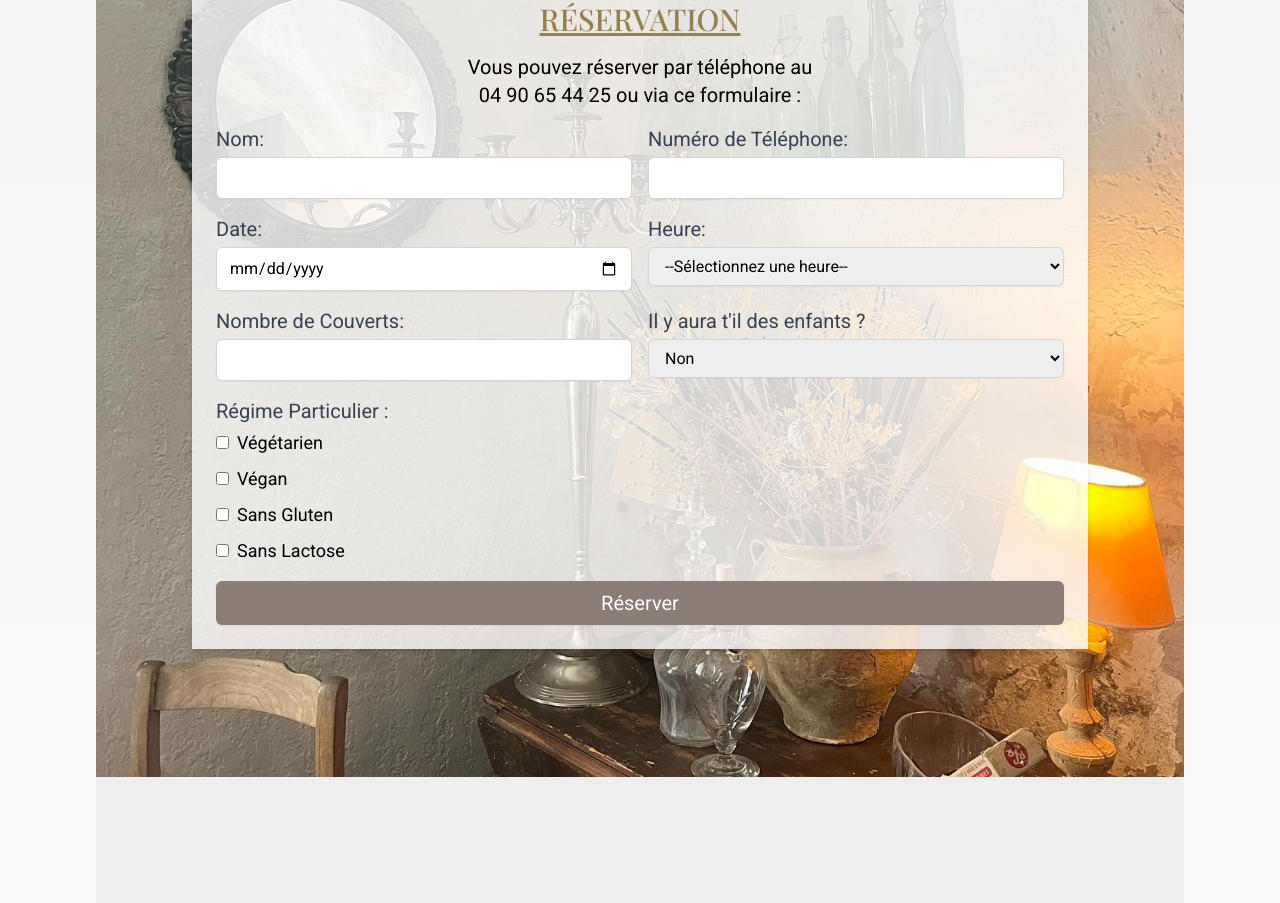
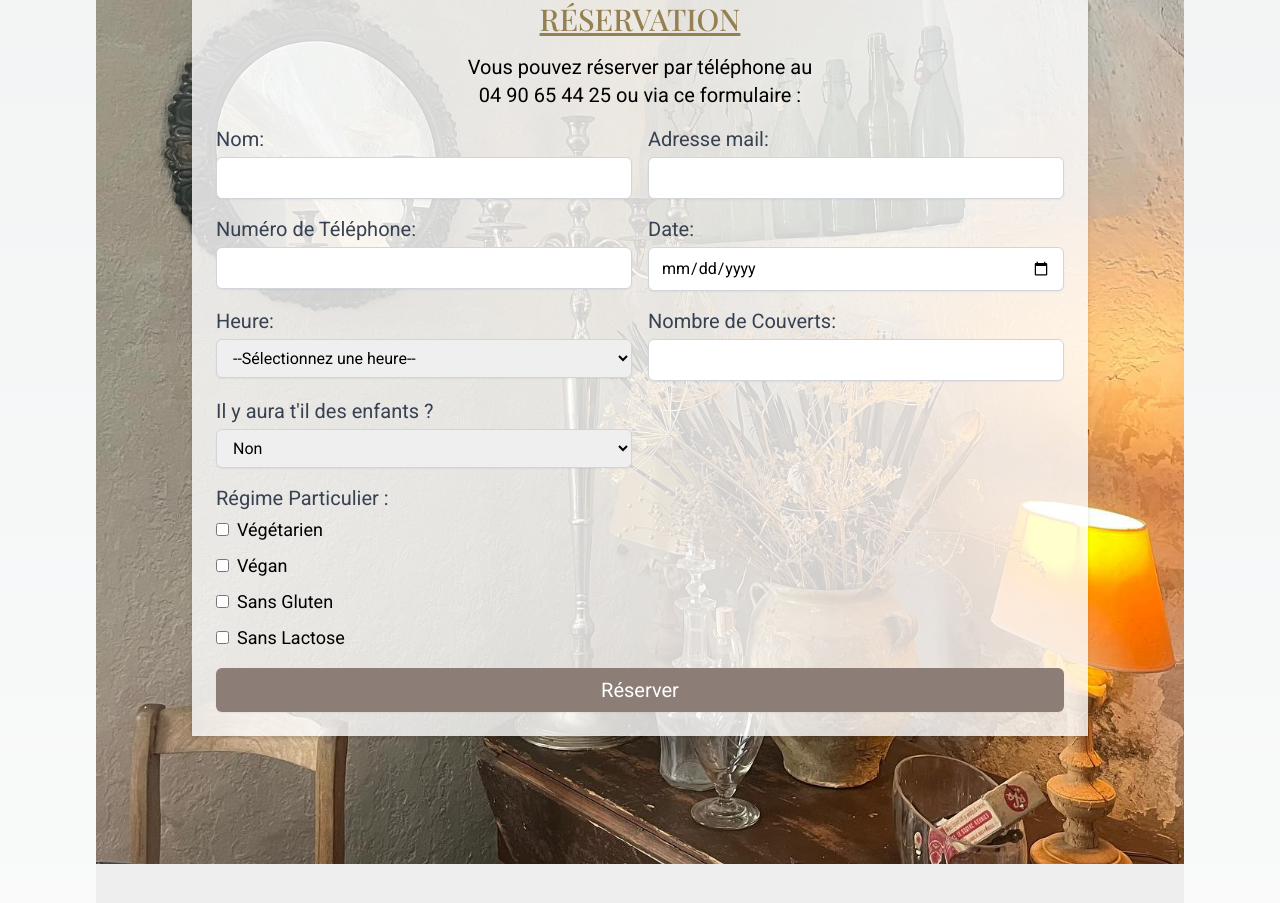
Before and after one commit to zaitsev69/acacia, a Next.js app: page / in a window 1280 px wide. Shown: the part 4180-5083 px from the top of the page. Built offline with nearby package versions, Linux system fonts and the light colour scheme; no server answers.

Commit message:
added email in form + fix text color

```diff
--- a/components/booking.jsx
+++ b/components/booking.jsx
@@ -81,6 +81,17 @@ const Booking = () => {
                 type="text"
                 id="name"
                 name="name"
+                required
+                className="mt-1 text-black block w-full px-3 py-2 border border-gray-300 rounded-md shadow-sm focus:outline-none focus:ring-indigo-500 focus:border-indigo-500 sm:text-sm lg:text-base"
+                onChange={handleChange}
+              />
+            </div>
+            <div>
+              <label htmlFor="email" className="block text-base font-medium text-gray-700 lg:text-xl">Adresse mail:</label>
+              <input
+                type="email"
+                id="email"
+                name="email"
                 required
                 className="mt-1 text-black block w-full px-3 py-2 border border-gray-300 rounded-md shadow-sm focus:outline-none focus:ring-indigo-500 focus:border-indigo-500 sm:text-sm lg:text-base"
                 onChange={handleChange}
--- a/components/hero.jsx
+++ b/components/hero.jsx
@@ -48,7 +48,7 @@ const Hero = ({ }) => {
             Dans un lieu unique, niché dans un petit village des Dentelles de Montmirail, la cheffe Joanna vous invite à découvrir sa passion pour l&apos;art culinaire, une cuisine avec des influences asiatiques et méditerranéennes.
           </p>
           <div className="h-0.5 mx-10  bg-gold"></div>
-          <p className=" text-base lg:text-xl lg:text-left lg:w-4/6 lg:mt-4 lg:block p-4">
+          <p className=" text-base text-black lg:text-xl lg:text-left lg:w-4/6 lg:mt-4 lg:block p-4">
             L&apos;Acacia en Provence vous propose un menu dégustation en 4 plats avec accords mets et vin.
             Du mercredi au samedi, il est également possible de venir au Petit Acacia pour boissons, vin, et des grignotages simples, nous proposont également un petit menu à 25 euros.
             Notre menu étant essentiellement végétale, des menus végétarien ou végan peuvent être possible. Nous pouvons également répondre à la plupart des régimes alimentaires et des allergies, mais seulement si vous nous en informez à l&apos;avance.
@@ -59,7 +59,7 @@ const Hero = ({ }) => {
       <div className="lg:flex flex-row lg:mx-24  items-center lg:mt-48 lg:bg-[url('/quote.png')] bg-no-repeat bg-right-top">
         <Image src="/rocque.JPEG" alt="Plate of Food" layout="responsive" width={250} height={250} className="rounded-lg lg:flex max-w-md hidden" />
         <div className="h-0.5 mx-10   bg-gold"></div>
-        <p className=" text-base lg:text-xl lg:w-4/6 lg:ml-4 lg:text-right p-4">
+        <p className=" text-base text-black lg:text-xl lg:w-4/6 lg:ml-4 lg:text-right p-4">
           Pour des groupes de plus de 10 personnes nous aimons organiser des dîners privés, avec le restaurant rien que pour vous n&apos;importe quel jour.
           Comme beaucoup d&apos;entre vous le savent, nous utilisons des produits locaux (biologiques) et des vins locaux.
           Nous avons hâte de vous voir ❤️ <br></br>
--- a/package.json
+++ b/package.json
@@ -21,6 +21,7 @@
     "nodemailer": "^6.9.14",
     "react": "^18.3.1",
     "react-dom": "^18.3.1",
+    "react-google-recaptcha": "^3.1.0",
     "react-i18next": "^15.0.0",
     "react-slick": "^0.30.2",
     "slick-carousel": "^1.8.1"
--- a/pages/api/sendEmail.js
+++ b/pages/api/sendEmail.js
@@ -2,7 +2,7 @@ import nodemailer from 'nodemailer';
 
 export default async function handler(req, res) {
   if (req.method === 'POST') {
-    const { name, date, phone, time, guests, diet, children } = req.body;
+    const { name, email, date, phone, time, guests, diet, children } = req.body;
 
     if (!process.env.EMAIL_USER || !process.env.EMAIL_PASS) {
       console.error('Les variables d\'environnement EMAIL_USER ou EMAIL_PASS ne sont pas définies');
@@ -30,6 +30,7 @@ export default async function handler(req, res) {
       subject: 'Nouvelle Réservation',
       text: `
         Nom: ${name}\n
+        Email: ${email}\n
         Date: ${formattedDate}\n
         Numéro de Téléphone: ${phone}\n
         Heure: ${time}\n
```
Also changed, not shown: 1 other file (tests, documents, lock files or other folders).
